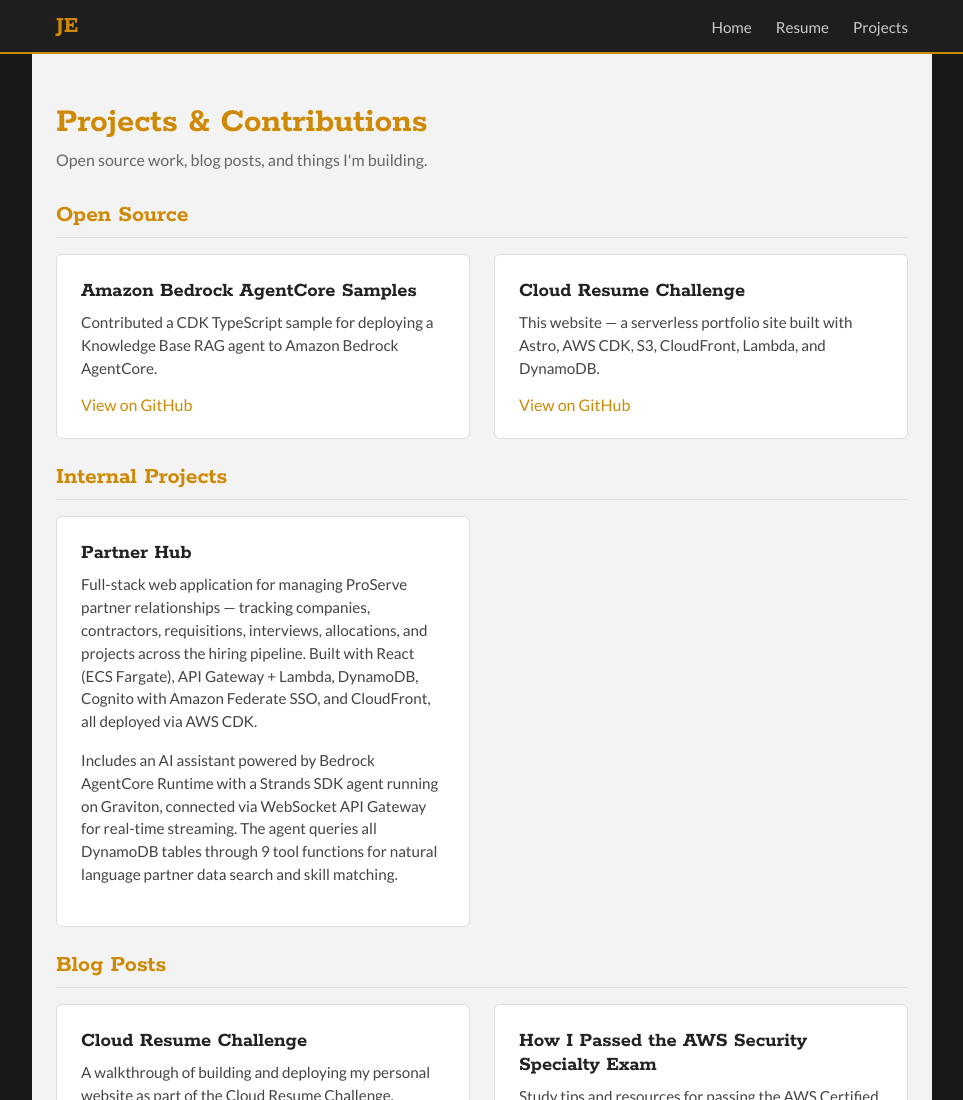
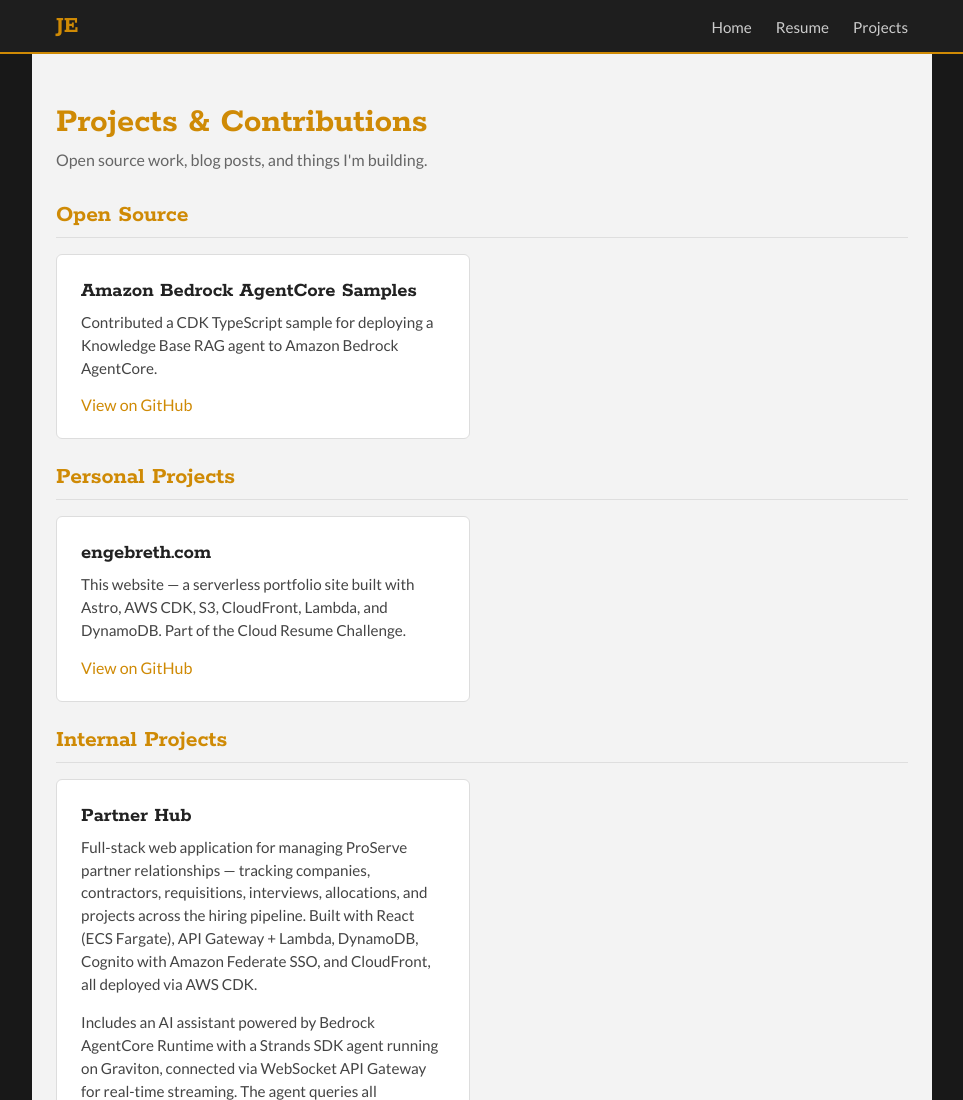
Before and after one commit to jcengebreth/engebreth.com, an Astro site in the folder website/: page /projects in a window 1280 px wide. Shown: the top 1100 px of the page, without its empty margins (158-1121 px from the left). Built offline with nearby package versions, Linux system fonts and the light colour scheme; Astro itself is replaced by a stand-in of ours; no server answers.

Commit message:
fix(website): move cloud resume to personal projects, separate from open source

```diff
--- a/website/src/pages/projects.astro
+++ b/website/src/pages/projects.astro
@@ -14,10 +14,13 @@
         <p>Contributed a CDK TypeScript sample for deploying a Knowledge Base RAG agent to Amazon Bedrock AgentCore.</p>
         <a href="https://github.com/awslabs/amazon-bedrock-agentcore-samples/tree/main/04-infrastructure-as-code/cdk/typescript/knowledge-base-rag-agent" target="_blank" rel="noopener">View on GitHub</a>
       </article>
+    </div>
 
+    <h2 class="section-heading">Personal Projects</h2>
+    <div class="project-grid">
       <article class="project-card">
-        <h2>Cloud Resume Challenge</h2>
-        <p>This website — a serverless portfolio site built with Astro, AWS CDK, S3, CloudFront, Lambda, and DynamoDB.</p>
+        <h2>engebreth.com</h2>
+        <p>This website — a serverless portfolio site built with Astro, AWS CDK, S3, CloudFront, Lambda, and DynamoDB. Part of the Cloud Resume Challenge.</p>
         <a href="https://github.com/jcengebreth/engebreth.com" target="_blank" rel="noopener">View on GitHub</a>
       </article>
     </div>
```
